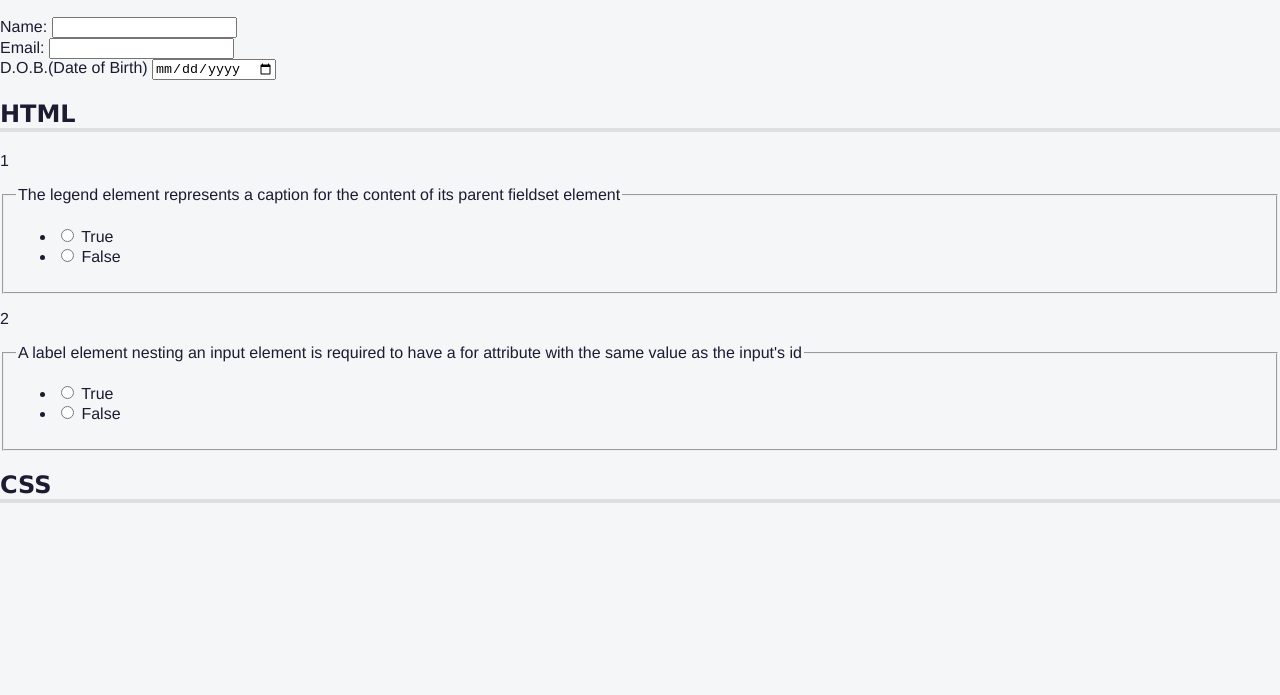
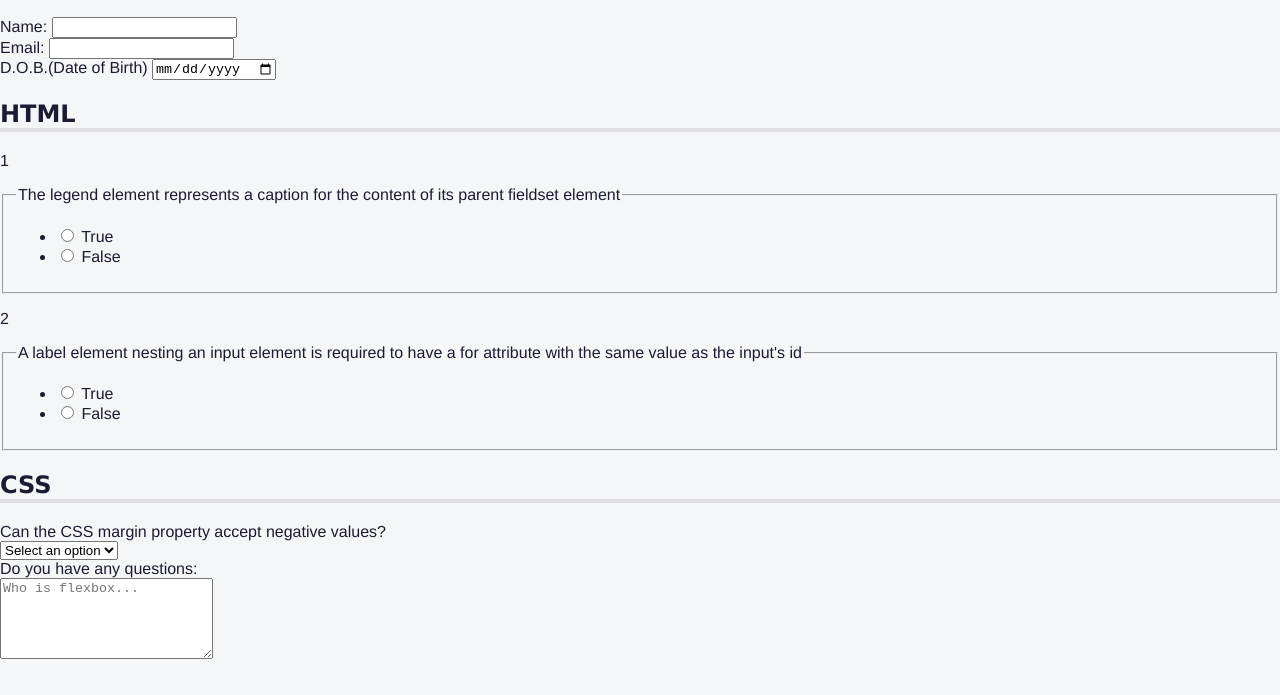
Before and after one commit to JoshuaMilesSD/FreeCodeCampQuizHTMLCSS, a plain HTML site: page index.html in a window 1280 px wide. Shown: the part 105-800 px from the top of the page. Drawn offline with Linux system fonts and the light colour scheme.

Commit message:
Update index.html
we are now currently at step 40

```diff
--- a/index.html
+++ b/index.html
@@ -48,13 +48,13 @@
               <ul class="answers-list">
                 <li>
                   <label for="q1-a1">
-                    <input type="radio" id="q1-a1" value="true" />
+                    <input type="radio" id="q1-a1" name="q1" value="true" />
                     True
                   </label>
                 </li>
                 <li>
                   <label for="q1-a2">
-                    <input type="radio" id="q1-a2" value="false" />
+                    <input type="radio" id="q1-a2" name="q1" value="false" />
                     False
                   </label>
                 </li>
@@ -71,13 +71,13 @@
               <ul class="answers-list">
                 <li>
                   <label for="q2-a1">
-                    <input type="radio" id="q2-a1" value="true" />
+                    <input type="radio" id="q2-a1" name="q2" value="true" />
                     True
                   </label>
                 </li>
                 <li>
                   <label for="q2-a2">
-                    <input type="radio" id="q2-a2" value="false" />
+                    <input type="radio" id="q2-a2" name="q2" value="false" />
                     False
                   </label>
                 </li>
@@ -87,6 +87,24 @@
         </section>
         <section role="region" aria-labelledby="css-questions">
           <h2 id="css-questions">CSS</h2>
+          <div class="formrow">
+            <div class="question-block">
+              <label for="selector">Can the CSS margin property accept negative values?</label>
+            </div>
+            <div class="answer">
+              <select name="selector" id="selector" required>
+                <option value="">Select an option</option>
+                <option value="yes">Yes</option>
+                <option value="no">No</option>
+              </select>
+            </div>
+            <div class="question-block">
+              <label>Do you have any questions:</label>
+            </div>
+            <div class="answer">
+              <textarea rows="5" cols="24" placeholder="Who is flexbox..."></textarea>
+            </div>
+          </div>
         </section>
       </form>
     </main>
```
